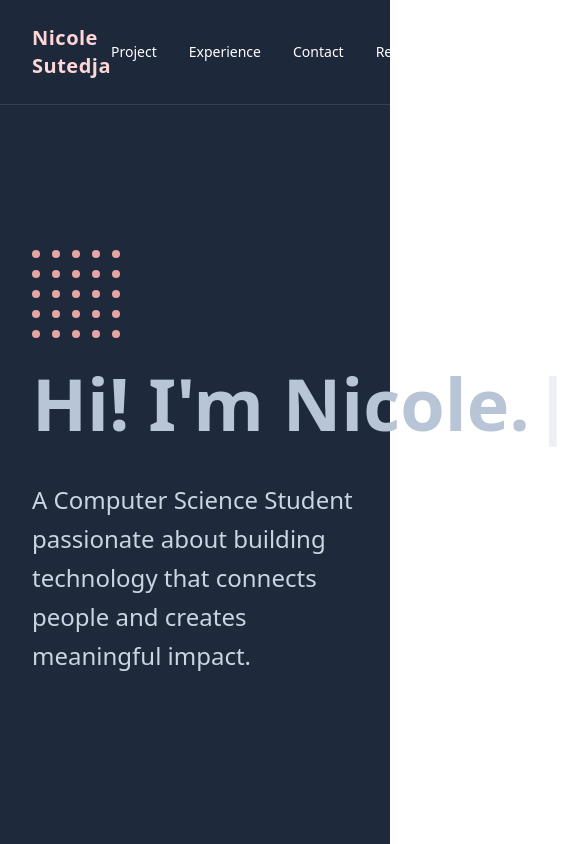
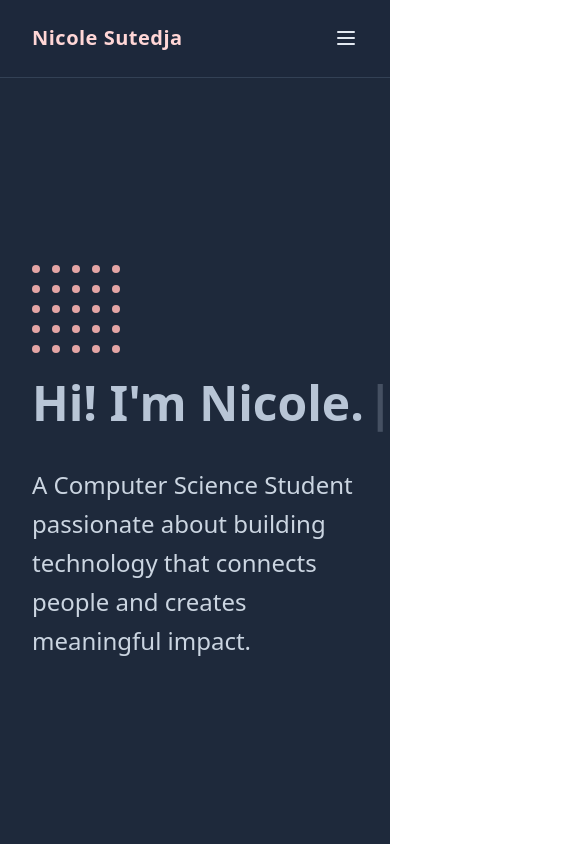
Before and after one commit to nicolesutedja/portfolio, a React (Create React App) app: page /#/ in a window 390 px wide. Shown: the top 844 px of the page, 573 px wide, since content can reach past the window. Built offline with nearby package versions, Linux system fonts and the light colour scheme; the HTML template or start-up script is replaced by a standard one.

Commit message:
add mobile features

```diff
--- a/src/components/CustomCursor.js
+++ b/src/components/CustomCursor.js
@@ -4,11 +4,26 @@ import { motion } from 'framer-motion';
 export default function CustomCursor() {
   const [isVisible, setIsVisible] = useState(false);
   const [position, setPosition] = useState({ x: -100, y: -100 });
+  const [isMobile, setIsMobile] = useState(false);
 
   useEffect(() => {
+    const mediaQuery = window.matchMedia('(pointer: coarse)');
+    setIsMobile(mediaQuery.matches);
+
+    const handleChange = (e) => setIsMobile(e.matches);
+    mediaQuery.addEventListener?.('change', handleChange);
+
+    return () => {
+      mediaQuery.removeEventListener?.('change', handleChange);
+    };
+  }, []);
+
+  useEffect(() => {
+    if (isMobile) return;
+
     const moveCursor = (e) => {
       setPosition({ x: e.clientX, y: e.clientY });
-      if (!isVisible) setIsVisible(true);
+      setIsVisible(true);
     };
 
     const handleMouseLeave = () => setIsVisible(false);
@@ -23,7 +38,9 @@ export default function CustomCursor() {
       document.removeEventListener('mouseleave', handleMouseLeave);
       document.removeEventListener('mouseenter', handleMouseEnter);
     };
-  }, [isVisible]);
+  }, [isMobile]);
+
+  if (isMobile) return null;
 
   return (
     <motion.div
--- a/src/components/Layout.js
+++ b/src/components/Layout.js
@@ -1,6 +1,6 @@
-import React, { useEffect } from 'react';
+import React, { useEffect, useState } from 'react';
 import { Link, useLocation } from 'react-router-dom';
-import { Mail, Linkedin, Github } from 'lucide-react';
+import { Mail, Linkedin, Github, Menu, X } from 'lucide-react';
 import CustomCursor from './CustomCursor';
 
 function ScrollToTop() {
@@ -15,56 +15,66 @@ function ScrollToTop() {
 
 export default function Layout({ children }) {
   const location = useLocation();
+  const [menuOpen, setMenuOpen] = useState(false);
 
   const isActive = (path) => location.pathname === path;
-  const isHome = location.pathname === '/';
 
   return (
-    <div className="min-h-screen bg-slate-800 text-slate-200 cursor-none" style={{ fontFamily: 'system-ui, -apple-system, sans-serif' }}>      <ScrollToTop />
-     <CustomCursor />
-     {/* Navigation */}
+    <div className="min-h-screen bg-slate-800 text-slate-200 cursor-none">
+      <ScrollToTop />
+      <CustomCursor />
+
+      {/* Navigation */}
       <nav className="fixed top-0 w-full bg-slate-800/95 backdrop-blur-sm z-50 border-b border-slate-700">
         <div className="max-w-5xl mx-auto px-8 py-6 flex justify-between items-center">
+
           <Link to="/" className="text-xl font-semibold tracking-wide glow-text" style={{ color: '#ffd6d6ff' }}>
             Nicole Sutedja
           </Link>
-          <div className="flex gap-8 items-center">
-            <Link
-                to="/project"
-                className={`text-sm font-medium glow-text ${isActive('/project') ? 'text-pink-300' : ''}`}
-            >
-                Project
-            </Link>
-            <Link
-              to="/experience"
-              className={`text-sm font-medium glow-text ${isActive('/experience') ? 'text-pink-300' : ''}`}
-            >
-              Experience
-            </Link>
-            <Link
-              to="/contact"
-              className={`text-sm font-medium glow-text ${isActive('/contact') ? 'text-pink-300' : ''}`}
-            >
-              Contact
-            </Link>
-            <a
-              href="https://drive.google.com/file/d/1OziEMDd7xvoDVOUGmCJ4nJzKcFqn8KjN/view?usp=sharing"
-              target="_blank"
-              rel="noopener noreferrer"
-              className="text-sm font-medium glow-text"
-            >
+
+          {/* Desktop Nav */}
+          <div className="hidden md:flex gap-8 items-center">
+            <Link to="/project" className={`text-sm font-medium glow-text ${isActive('/project') ? 'text-pink-300' : ''}`}>Project</Link>
+            <Link to="/experience" className={`text-sm font-medium glow-text ${isActive('/experience') ? 'text-pink-300' : ''}`}>Experience</Link>
+            <Link to="/contact" className={`text-sm font-medium glow-text ${isActive('/contact') ? 'text-pink-300' : ''}`}>Contact</Link>
+            <a href="https://drive.google.com/file/d/1OziEMDd7xvoDVOUGmCJ4nJzKcFqn8KjN/view?usp=sharing" target="_blank" rel="noopener noreferrer" className="text-sm font-medium glow-text">
               Resume
             </a>
+
             <div className="flex gap-4 ml-4">
-              <a href="mailto:nicolesutedja@gmail.com" className="icon-glow">
-                <Mail size={18} />
-              </a>
-              <a href="https://linkedin.com/in/nicolesutedja" target="_blank" rel="noopener noreferrer" className="icon-glow">
-                <Linkedin size={18} />
-              </a>
-              <a href="https://github.com/nicolesutedja" target="_blank" rel="noopener noreferrer" className="icon-glow">
-                <Github size={18} />
-              </a>
+              <a href="mailto:nicolesutedja@gmail.com"><Mail size={18} /></a>
+              <a href="https://linkedin.com/in/nicolesutedja" target="_blank" rel="noopener noreferrer"><Linkedin size={18} /></a>
+              <a href="https://github.com/nicolesutedja" target="_blank" rel="noopener noreferrer"><Github size={18} /></a>
+            </div>
+          </div>
+
+          {/* Mobile Hamburger */}
+          <button
+            className="md:hidden"
+            onClick={() => setMenuOpen(!menuOpen)}
+          >
+            {menuOpen ? <X /> : <Menu />}
+          </button>
+        </div>
+
+        {/* Mobile Menu */}
+        <div
+          className={`md:hidden overflow-hidden transition-all duration-300 ease-in-out border-t border-slate-700 ${
+            menuOpen ? 'max-h-96 opacity-100' : 'max-h-0 opacity-0'
+          }`}
+        >
+          <div className="flex flex-col gap-4 px-8 py-4">
+            <Link onClick={() => setMenuOpen(false)} to="/project">Project</Link>
+            <Link onClick={() => setMenuOpen(false)} to="/experience">Experience</Link>
+            <Link onClick={() => setMenuOpen(false)} to="/contact">Contact</Link>
+            <a onClick={() => setMenuOpen(false)} href="https://drive.google.com/file/d/1OziEMDd7xvoDVOUGmCJ4nJzKcFqn8KjN/view?usp=sharing" target="_blank" rel="noopener noreferrer">
+              Resume
+            </a>
+
+            <div className="flex gap-4 pt-2">
+              <a href="mailto:nicolesutedja@gmail.com"><Mail size={18} /></a>
+              <a href="https://linkedin.com/in/nicolesutedja" target="_blank" rel="noopener noreferrer"><Linkedin size={18} /></a>
+              <a href="https://github.com/nicolesutedja" target="_blank" rel="noopener noreferrer"><Github size={18} /></a>
             </div>
           </div>
         </div>
--- a/src/pages/Home.js
+++ b/src/pages/Home.js
@@ -53,7 +53,7 @@ export default function Home() {
 
             {/* Hero Content with Profile Picture inline */}
             <div className="flex items-center gap-6 mb-8">
-              <h1 className="text-7xl md:text-8xl font-bold leading-tight whitespace-nowrap" style={{ color: '#b8c5d6' }}>
+              <h1 className="text-5xl md:text-8xl font-bold leading-tight whitespace-nowrap" style={{ color: '#b8c5d6' }}>
                 <Typewriter
                   words={["Hi! I'm Nicole."]}
                   typeSpeed={80}
--- a/src/pages/Project.js
+++ b/src/pages/Project.js
@@ -78,7 +78,7 @@ export default function Project() {
         {/* Projects Grid */}
         <div className="space-y-16">
           {projects.map((project, index) => (
-            // Staggered upward slide using y={40} and our delay trick!
+            // Staggered upward slide using y={40}
             <FadeIn key={index} y={40} duration={0.6} delay={index * 0.15}>
               <div className="group grid md:grid-cols-2 gap-8 items-center">
 
```
